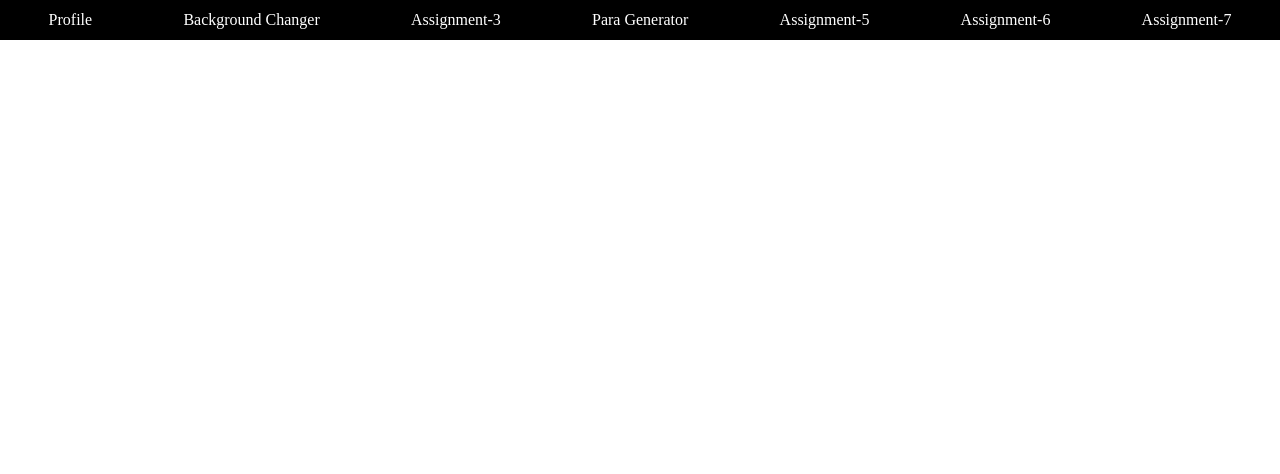
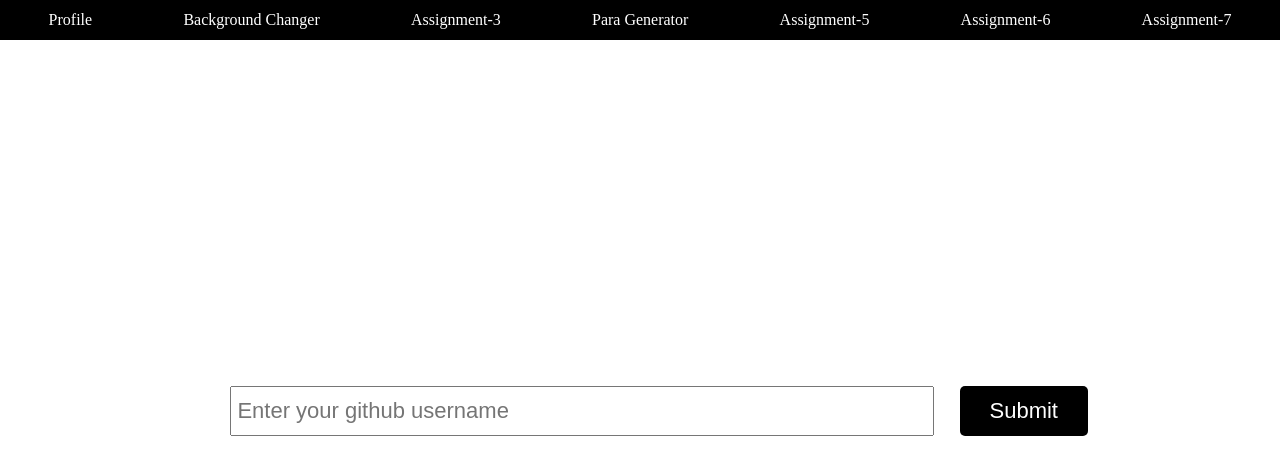
Before and after one commit to dreamsoffcode/component-mart, a React (Vite) app: page /assignment5 in a window 1280 px wide. Shown: the top 474 px of the page. Built offline with nearby package versions, Linux system fonts and the light colour scheme; no server answers.

Commit message:
adding component for git username input

```diff
--- a/package.json
+++ b/package.json
@@ -11,6 +11,7 @@
     "preview": "vite preview"
   },
   "dependencies": {
+    "axios": "^1.6.8",
     "react": "^18.2.0",
     "react-dom": "^18.2.0",
     "react-router-dom": "^6.22.3",
--- a/src/components/assignment5.jsx
+++ b/src/components/assignment5.jsx
@@ -1,3 +1,53 @@
+import axios from "axios";
+import { useEffect } from "react";
+
 export default function Assignment5(){
+ useEffect(()=>{
+    axios.get("https://api.github.com/users/dreamsoffcode")
+ }, [])
 
+
+
+ return (
+    <div style={{
+        height: '92.7vh',
+        // flexDirection: 'column',
+        display: 'flex',
+        justifyContent: 'center',
+        alignItems: 'center',
+    }}>
+        <InputUsername />
+    </div>
+ )
 }
+
+function InputUsername(){
+    return (
+        <div style={{
+            display: "flex",
+            width: "70vw",
+            justifyContent: 'center',
+        }}>
+            <input style={{
+                flexGrow: 1,
+                marginLeft: '3vw',
+                marginRight: '2vw',
+                padding: '5px',
+                fontSize: "22px",
+            }}
+            placeholder="Enter your github username"
+            />
+            <button style={{
+                backgroundColor: "black",
+                color: "white",
+                border: "none",
+                borderRadius: "5px",
+                fontSize: "22px",
+                padding: "12px 30px",
+                cursor: "pointer",
+            }}>
+                Submit
+            </button>
+        </div>
+    )
+}
```
Also changed, not shown: 1 other file (tests, documents, lock files or other folders).
